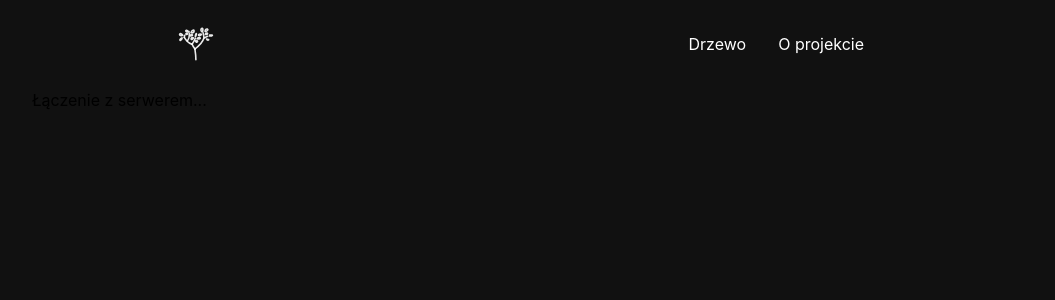
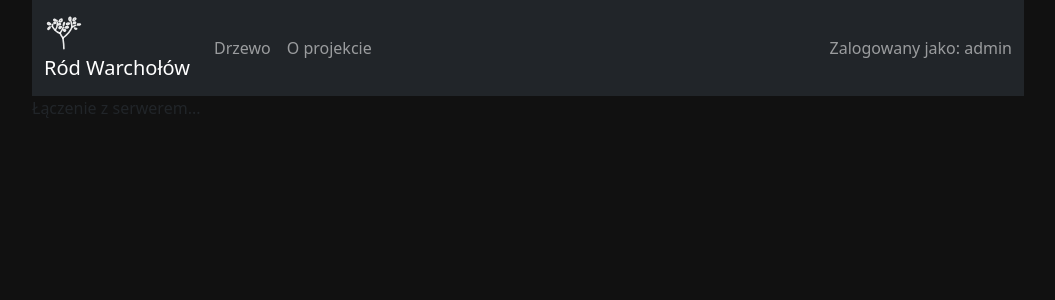
Before and after one commit to nowickimj/myfamilytree, a React (Create React App) app in the folder frontend/: page / in a window 1280 px wide. Shown: the top 300 px of the page, without its empty margins (112-1167 px from the left). Built offline with nearby package versions, Linux system fonts and the light colour scheme; no server answers.

Commit message:
- switching to boodstrap - updated 'about' page - new navbar - node details now as offCanvas

```diff
--- a/frontend/package.json
+++ b/frontend/package.json
@@ -22,6 +22,7 @@
     "aos": "^3.0.0-beta.6",
     "axios": "^1.3.4",
     "bootstrap": "^5.2.3",
+    "pinch-zoom-pan": "2.0.0",
     "react": "^18.2.0",
     "react-bootstrap": "^2.7.4",
     "react-dom": "^18.2.0",
--- a/frontend/src/App.css
+++ b/frontend/src/App.css
@@ -1,3 +1,4 @@
 html {
   scroll-behavior: smooth;
+  background: #111111;
 }
--- a/frontend/src/App.tsx
+++ b/frontend/src/App.tsx
@@ -1,5 +1,5 @@
 import React, {useEffect} from 'react';
-import Navbar from "./components/navbar/Navbar";
+import MainNavbar from "./components/navbar/MainNavbar";
 import './App.css';
 import AOS from 'aos';
 import 'aos/dist/aos.css';
@@ -9,6 +9,7 @@ import Tree from "./components/tree/Tree";
 import {PersistQueryClientProvider} from "@tanstack/react-query-persist-client";
 import {QueryClient} from "@tanstack/react-query";
 import {createSyncStoragePersister} from "@tanstack/query-sync-storage-persister";
+import 'bootstrap/dist/css/bootstrap.min.css';
 
 const router = createBrowserRouter([
     {
@@ -39,7 +40,7 @@ function App() {
     return (
         <PersistQueryClientProvider client={queryClient} persistOptions={{persister}}>
         <div className="px-6 lg:px-20 xl:px-36 bg-dark-500">
-            <Navbar />
+            <MainNavbar />
             <RouterProvider router={router}/>
         </div>
         </PersistQueryClientProvider>
--- a/frontend/src/components/home/Home.tsx
+++ b/frontend/src/components/home/Home.tsx
@@ -1,4 +1,5 @@
 import {useState} from 'react'
+import warchol from '../../assets/warchol.jpg'
 
 export default function Home() {
 
@@ -7,6 +8,9 @@ export default function Home() {
     return (
         <div id="home"
              className="flex w-full h-screen flex-col md:flex-row gap-5 items-center justify-center text-white relative">
+            <div className='md:w-3/6 md:p-4'>
+                <img data-aos="flip-right" data-aos-duration="1500" data-aos-offset="200"  src={warchol} alt="profile" onLoad={() => setLoaded(false)} />
+            </div>
             <div className='md:w-3/6' data-aos="fade-right" data-aos-duration="1000" data-aos-offset="100">
                 <div className="flex flex-col w-full mt-8">
                     <h1 className="text-xl text-gray-400">Drzewo geneologiczne rodu Warchołów</h1>
--- /dev/null
+++ b/frontend/src/components/navbar/MainNavbar.tsx
@@ -0,0 +1,25 @@
+import logo from '../../assets/tree-logo-white.svg'
+import {Container, Nav, Navbar} from "react-bootstrap";
+
+export default function MainNavbar() {
+    return (
+        <Navbar bg="dark" variant="dark">
+            <Container>
+                <Navbar.Brand>
+                    <img src={logo} className="App-logo w-10 rounded-full" alt="logo" />
+                    Ród Warchołów
+                </Navbar.Brand>
+                <Nav className="me-auto">
+                    <Nav.Link href="/">Drzewo</Nav.Link>
+                    <Nav.Link href="/about">O projekcie</Nav.Link>
+                </Nav>
+                <Navbar.Toggle />
+                <Navbar.Collapse className="justify-content-end">
+                    <Navbar.Text>
+                        Zalogowany jako: <a>admin</a>
+                    </Navbar.Text>
+                </Navbar.Collapse>
+            </Container>
+        </Navbar>
+    )
+}
--- a/frontend/src/components/navbar/Navbar.tsx
+++ /dev/null
@@ -1,15 +0,0 @@
-import logo from '../../assets/tree-logo-white.svg'
-
-export default function Navbar() {
-    return (
-        <div className='z-50 bg-dark-500 w-full top-0 left-0 px-8 py-4 lg:px-20 xl:px-36'>
-            <div className="flex justify-between items-center text-white">
-                <img src={logo} className="App-logo w-10 rounded-full" alt="logo" />
-                <ul className="hidden md:flex">
-                    <li className="p-4"><a href="/" className="hover:underline">Drzewo</a></li>
-                    <li className="p-4"><a href="/about" className="hover:underline">O projekcie</a></li>
-                </ul>
-            </div>
-        </div>
-    )
-}
--- a/frontend/src/components/tree/Tree.tsx
+++ b/frontend/src/components/tree/Tree.tsx
@@ -1,7 +1,7 @@
 import React, {useState} from "react"
 import ReactFamilyTree from 'react-family-tree'
 import {FamilyNode} from "./node/FamilyNode"
-import {NodeDto, NODE_HEIGHT, NODE_WIDTH} from "./const"
+import {NODE_HEIGHT, NODE_WIDTH, NodeDto} from "./const"
 import {NodeDetails} from "./nodeDetails/NodeDetails"
 import css from "./Tree.module.css"
 import {useQuery} from "@tanstack/react-query"
@@ -27,7 +27,7 @@ export default function Tree() {
     const [rootId, setRootId] = React.useState("2")
     const [selectedNode, selectNode] = useState<string>()
 
-    if(nodes.length == 0) {
+    if (nodes.length == 0) {
         return <div>
             <p>Łączenie z serwerem...</p>
         </div>
--- a/frontend/src/components/tree/nodeDetails/NodeDetails.module.css
+++ b/frontend/src/components/tree/nodeDetails/NodeDetails.module.css
@@ -23,8 +23,9 @@
 
 .headerButtons {
     display: flex;
-    justify-content: center;
-    align-items: center;
+    justify-content: space-between;
+    margin: 0 auto;
+    padding: 10px 0;
 }
 
 .headerButton {
--- a/frontend/src/components/tree/nodeDetails/NodeDetails.tsx
+++ b/frontend/src/components/tree/nodeDetails/NodeDetails.tsx
@@ -1,11 +1,11 @@
-import React, {memo, useCallback} from 'react';
-import classNames from 'classnames';
+import React, {memo, useCallback, useState} from 'react';
 import css from './NodeDetails.module.css';
 import axios from "axios";
 import {useQuery} from "@tanstack/react-query";
 import {getNodeDetailsProperties} from "../nodeUtils";
 import ReactImageFallback from "react-image-fallback";
 import defaultAvatar from "../../../assets/default-avatar.jpg";
+import Offcanvas from "react-bootstrap/Offcanvas";
 
 const BASE_API = "http://localhost:8080/api"
 
@@ -30,8 +30,11 @@ interface NodeDetailsProps {
 
 export const NodeDetails = memo(
     function NodeDetails({nodeId, className, ...props}: NodeDetailsProps) {
-
-        const closeHandler = useCallback(() => props.onSelect(undefined), [props]);
+        const [show, setShow] = useState(nodeId !== null);
+        const handleClose = useCallback(() => {
+            setShow(false)
+            props.onSelect(undefined)
+        }, [props]);
 
         const {data} = useQuery({
             queryKey: ["getNodeDetails", nodeId],
@@ -45,24 +48,33 @@ export const NodeDetails = memo(
         const properties = getNodeDetailsProperties(data)
 
         return (
-            <section className={classNames(css.root, className)}>
+            <>
+                <Offcanvas show={show} onHide={handleClose} placement="end">
+                    <Offcanvas.Header>
                         <div>
-                    <header className={css.header}>
-                        <h3 className={css.title}>#{nodeId}</h3>
+                            <Offcanvas.Title>
+                                #{nodeId}
                                 <div className={css.headerButtons}>
-                            <button className={css.headerButton} onClick={closeHandler}>&#9998;</button>
+                                    <button className="btn btn-secondary" onClick={(event) => {
+                                        console.log("save button clicked")
+                                    }}>&#9998; Zapisz</button>
                                     {/*TODO: add data modify modal*/}
-                            <button className={css.headerButton} onClick={closeHandler}>&#10008;</button>
+                                    <button className="btn btn-secondary" onClick={(event) => {
+                                        console.log("delete button clicked")
+                                    }}>&#10008; Usuń</button>
+                                    <button className="btn btn-secondary" onClick={handleClose}>Zamknij</button>
                                 </div>
-                    </header>
+
+                            </Offcanvas.Title>
                             <ReactImageFallback
                                 // TODO: load node's avatar
                                 src={defaultAvatar}
                                 fallbackImage={defaultAvatar}
-                        height={70}
-                    />
+                                height={70}/>
                         </div>
-                <br/>
+
+                    </Offcanvas.Header>
+                    <Offcanvas.Body>
                         <div>
                             <table className="table-light">
                                 <tbody>
@@ -83,7 +95,9 @@ export const NodeDetails = memo(
                             </div>
 
                         </div>
-            </section>
+                    </Offcanvas.Body>
+                </Offcanvas>
+            </>
         );
     },
 );
```
Also changed, not shown: frontend/src/assets/warchol.jpg (added), 1 other file (tests, documents, lock files or other folders). Lines whose indentation alone changed are shown as unchanged.
